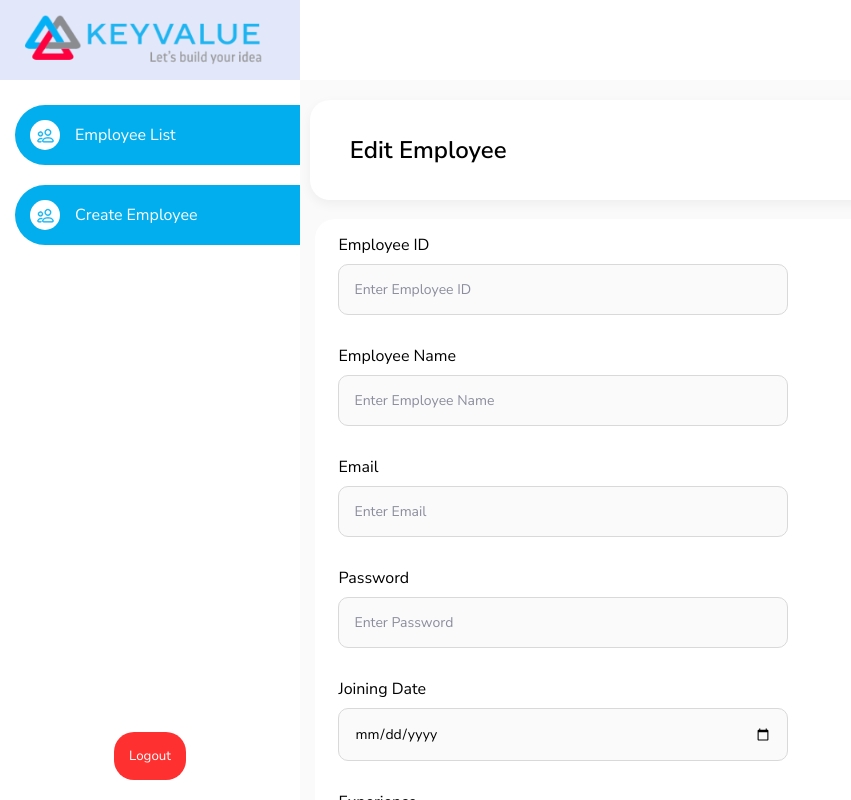
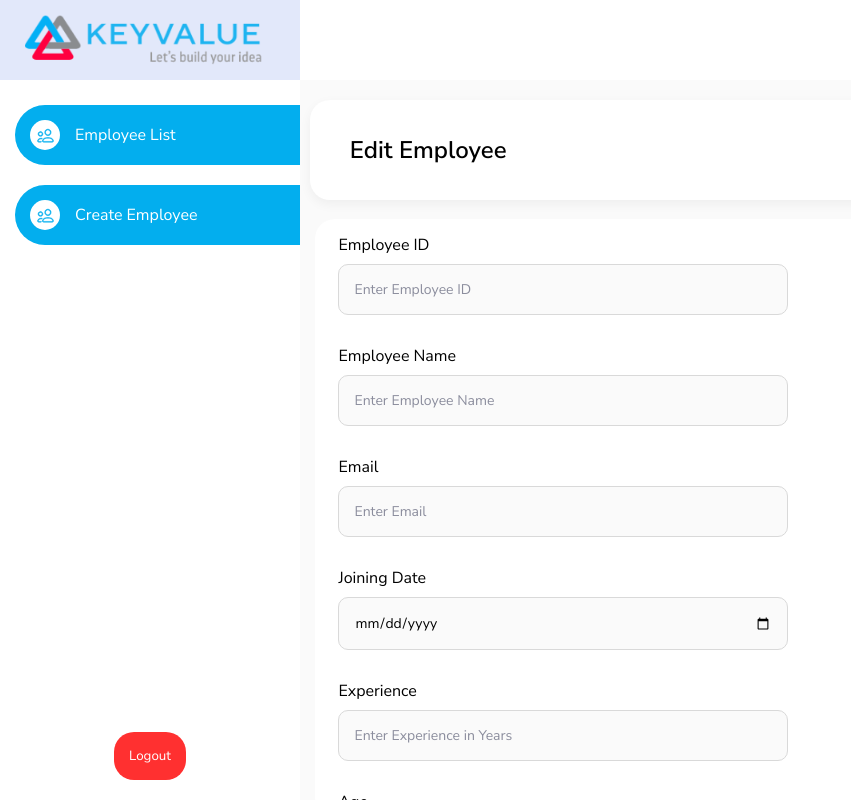
Before and after one commit to GussySussy/learn-react, a React (Vite) app: page /employees/edit/1 in a window 1280 px wide. Shown: the whole page, without its empty margins (0-851 px from the left). Built offline with nearby package versions, Linux system fonts and the light colour scheme; no server answers; sample sign-in values are in the browser's storage.

Commit message:
removed password field from details and edit employee page

```diff
--- a/src/pages/employees/createEmployee/components/employeeForm/EmployeeForm.tsx
+++ b/src/pages/employees/createEmployee/components/employeeForm/EmployeeForm.tsx
@@ -11,7 +11,7 @@ import { useGetDepartmentListQuery } from "../../../../../api-service/department
 interface EmployeeValues {
   employeeId: string;
   name: string;
-  password: string;
+  password?: string;
   email: string;
   dateOfJoining: string;
   experience: number;
@@ -31,12 +31,14 @@ const EmployeeForm = ({
   buttonText,
   handleSubmit,
   disableEmployeeId,
+  removePassword,
 }: {
   values: EmployeeValues | undefined;
   buttonText: string;
   onChange: (field: string, value: string | number) => void;
   handleSubmit: () => void;
   disableEmployeeId?: boolean;
+  removePassword?: boolean;
 }) => {
   const { data: getDepartments } = useGetDepartmentListQuery();
   console.log(getDepartments);
@@ -72,6 +74,7 @@ const EmployeeForm = ({
           onChange={(e) => onChange("email", e.target.value)}
           required
         />
+        {!removePassword ? (
           <Input
             labelText="Password"
             placeholder="Enter Password"
@@ -80,6 +83,7 @@ const EmployeeForm = ({
             onChange={(e) => onChange("password", e.target.value)}
             required
           />
+        ) : null}
         <Input
           labelText="Joining Date"
           type="date"
--- a/src/pages/employees/details/Details.tsx
+++ b/src/pages/employees/details/Details.tsx
@@ -27,10 +27,10 @@ const EditEmployee = () => {
               <InfoField labelText="Employee ID" value={employee.employeeId} />
               <InfoField labelText="Employee Name" value={employee.name} />
               <InfoField labelText="Email" value={employee.email} />
-              <InfoField
+              {/* <InfoField
                 labelText="Password"
                 value={employee.password.slice(0, 10)}
-              />
+              /> */}
               <InfoField
                 labelText="Joining Date"
                 value={employee?.dateOfJoining.slice(0, 10)}
--- a/src/pages/employees/editEmployee/EditEmployee.tsx
+++ b/src/pages/employees/editEmployee/EditEmployee.tsx
@@ -23,7 +23,7 @@ interface FormEmployee {
   line1: string;
   line2: string;
   pincode: string;
-  password: string;
+  // password: string;
   role: Role;
   dateOfJoining: string;
   experience: number;
@@ -42,7 +42,7 @@ const reformatEmployee = (employee: Employee): FormEmployee => {
     line1: employee.address.line1,
     line2: employee.address.line2,
     pincode: employee.address.pincode,
-    password: employee.password,
+    // password: employee.password,
     role: employee.role,
     dateOfJoining: employee.dateOfJoining,
     experience: employee.experience,
@@ -115,6 +115,7 @@ const EditEmployee = () => {
                 onChange={handleChange}
                 handleSubmit={handleSubmit}
                 buttonText="Update"
+                removePassword
               />
             </div>
           </div>
```
Lines whose indentation alone changed are shown as unchanged.
